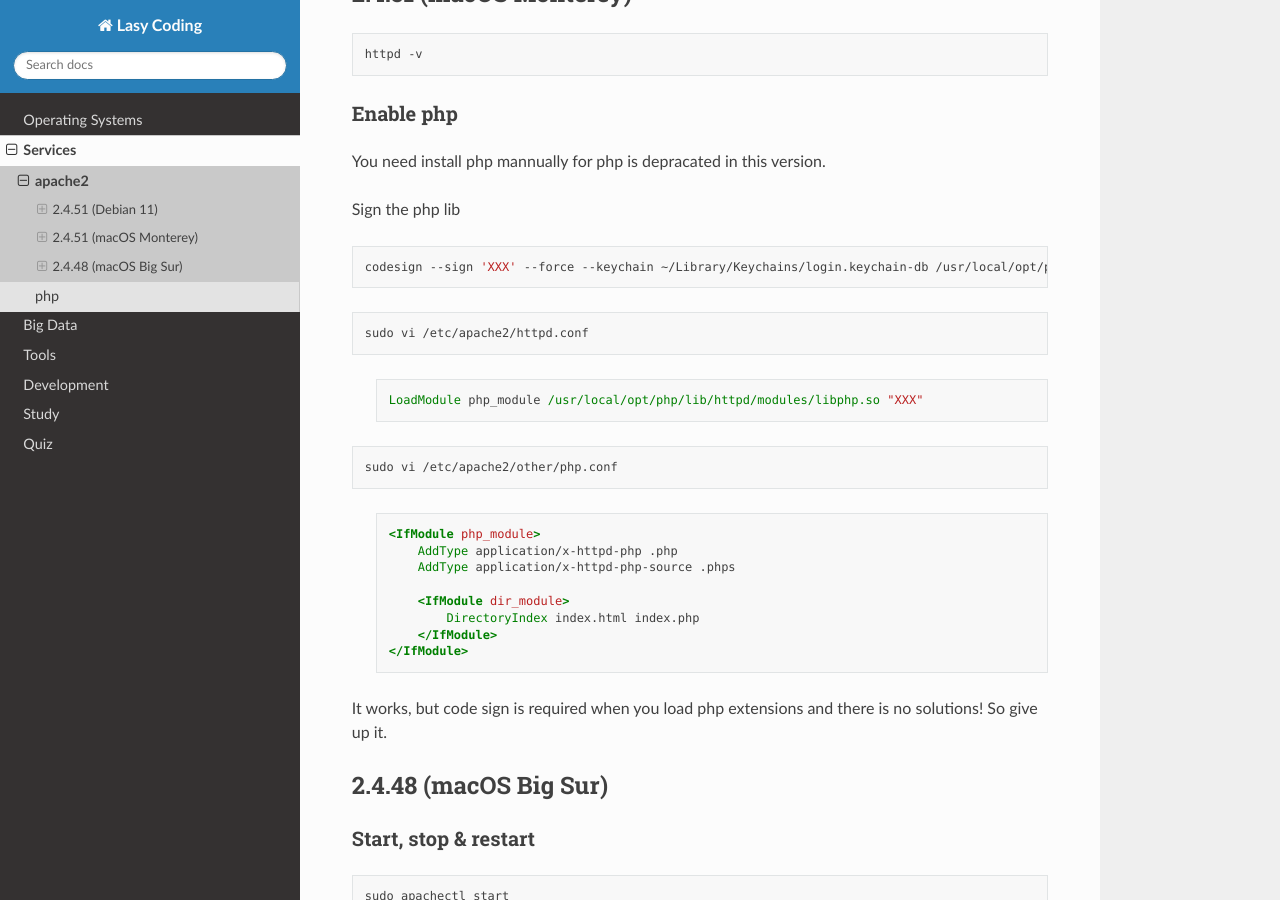
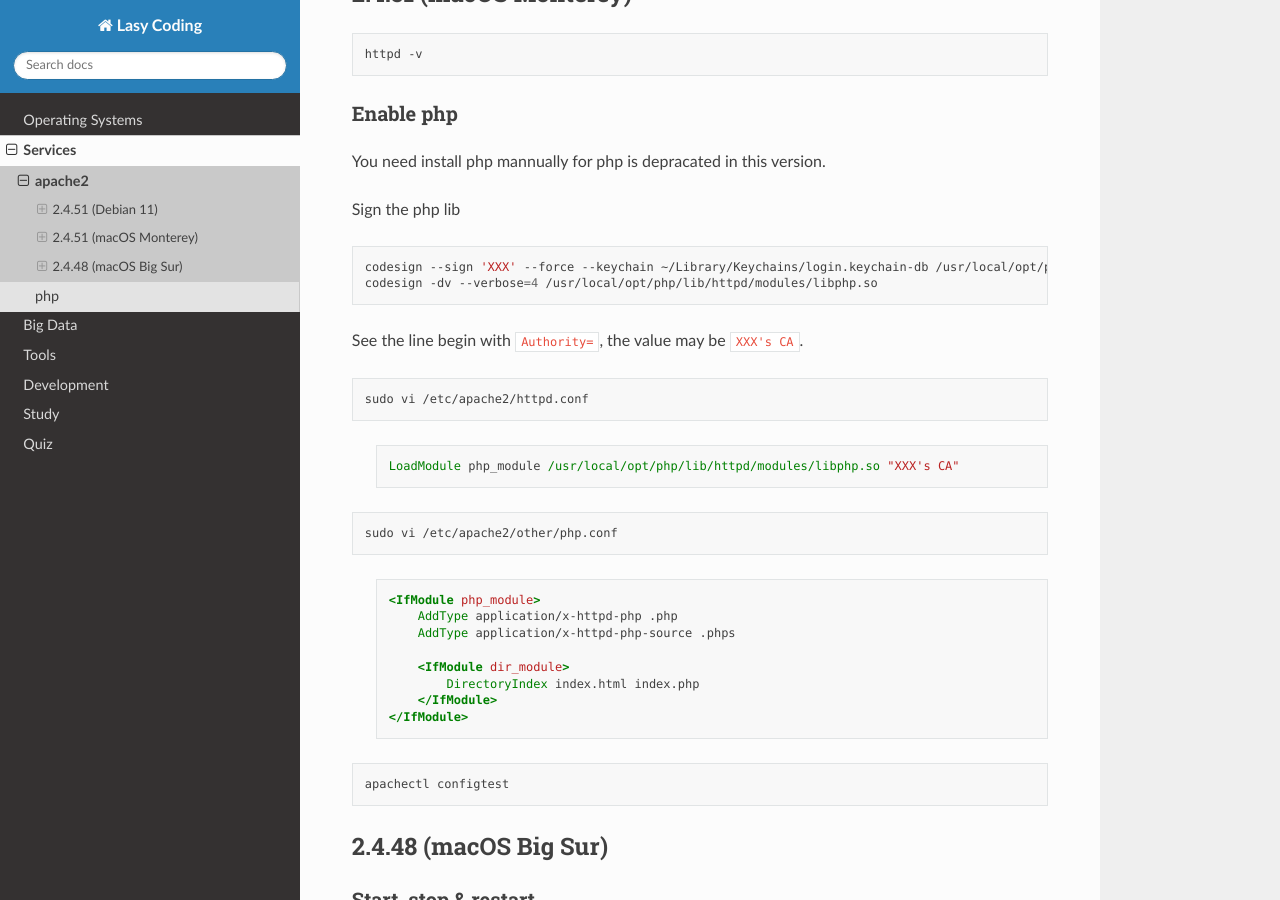
Before and after one commit to lasyard/coding, a Sphinx documentation site: the page built from docs/services/apache2.md, in a window 1280 px wide and 900 px high, scrolled down 1091 px. Built offline with Sphinx 7.4.7 and the Read the Docs theme 2.0.0, drawn with Linux system fonts in a browser that asks for light colours.

Commit message:
Update docs/services/apache2.

````diff
--- a/docs/services/apache2.md
+++ b/docs/services/apache2.md
@@ -62,14 +62,17 @@ Sign the php lib
 
 ```sh
 codesign --sign 'XXX' --force --keychain ~/Library/Keychains/login.keychain-db /usr/local/opt/php/lib/httpd/modules/libphp.so
+codesign -dv --verbose=4 /usr/local/opt/php/lib/httpd/modules/libphp.so
 ```
+
+See the line begin with `Authority=`, the value may be `XXX's CA`.
 
 ```sh
 sudo vi /etc/apache2/httpd.conf
 ```
 
 > ```apache
-> LoadModule php_module /usr/local/opt/php/lib/httpd/modules/libphp.so "XXX"
+> LoadModule php_module /usr/local/opt/php/lib/httpd/modules/libphp.so "XXX's CA"
 > ```
 
 ```sh
@@ -87,7 +90,9 @@ sudo vi /etc/apache2/other/php.conf
 > </IfModule>
 > ```
 
-It works, but code sign is required when you load php extensions and there is no solutions! So give up it.
+```sh
+apachectl configtest
+```
 
 ## 2.4.48 (macOS Big Sur)
 
````
